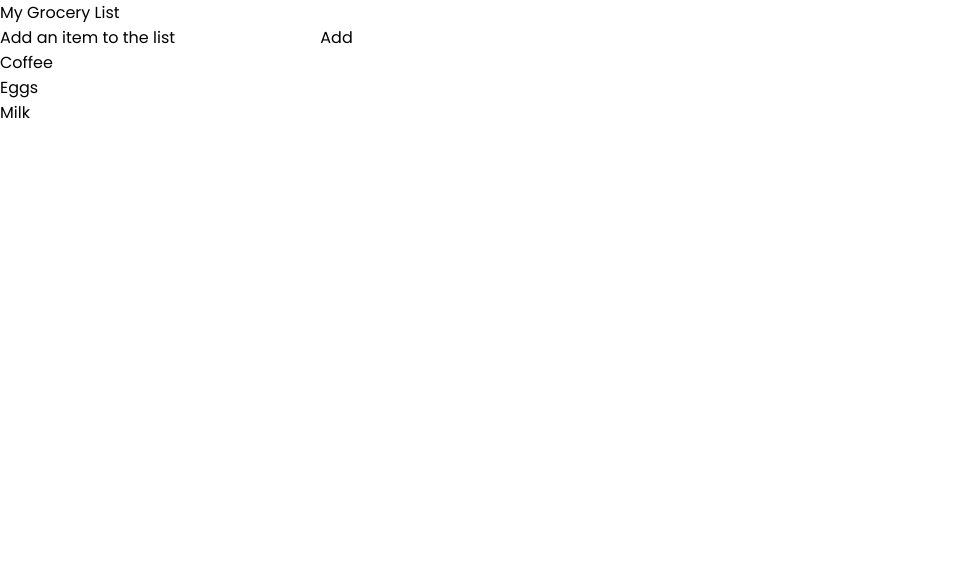
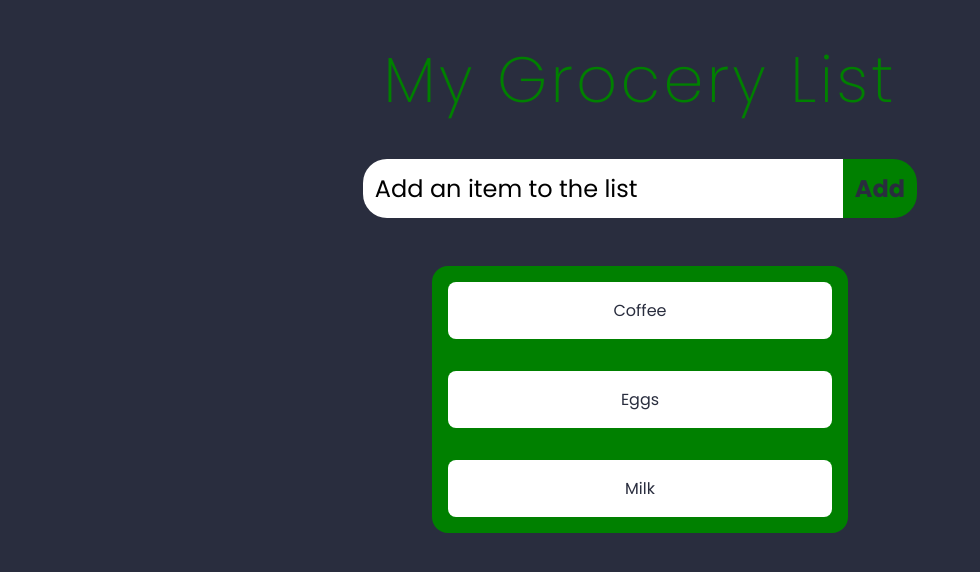
Before and after one commit to JorgeLongoria/grocery-list, a plain HTML site: page index.html in a window 1280 px wide. Shown: the whole page, without its empty margins (0-980 px from the left). Drawn offline with Linux system fonts and the light colour scheme.

Commit message:
Add style

```diff
--- a/style.css
+++ b/style.css
@@ -13,4 +13,69 @@
 
 body{
    font-family: 'Poppins', sans-serif;
+   background-color: var(--background);
+   color: black;
+   display: flex;
+   flex-direction: column;
+   justify-content: center;
+   align-items: center;
 }
+
+.title{
+    margin: 0.5em;
+    font-size: 4em;
+    color: green;
+    font-weight: lighter;
+    letter-spacing: 0.05em;
+}
+
+.newGroceryForm{
+    display: flex;
+}
+
+#newGrocery{
+    background-color: white;
+    padding: 0.5em;
+    width: 20em;
+    font-size: 1.5em;
+    border-radius: 1em 0 0 1em;
+}
+
+#addButton{
+    background-color: green;
+    color: var(--background);
+    padding: 0.5em;
+    font-size: 1.5em;
+    font-weight: bolder;
+    cursor: pointer;
+    border-radius: 0 1em 1em 0;
+}
+
+#addButton:hover{
+background-color: darkgreen;
+}
+
+#groceryList{
+    display: flex;
+    flex-direction: column;
+    background-color: green;
+    align-items: center;
+    justify-content: center;
+    margin-top: 3em;
+    border-radius: 1em;
+}
+
+.groceryItem{
+    background-color: white;
+    color: var(--background);
+    margin: 1em;
+    width: 24em;
+    padding: 1em;
+    border-radius: 0.50em;
+    text-align: center;
+}
+
+.groceryItem:hover{
+    background-color: darkgreen;
+    font-weight: bolder;
+}
```
